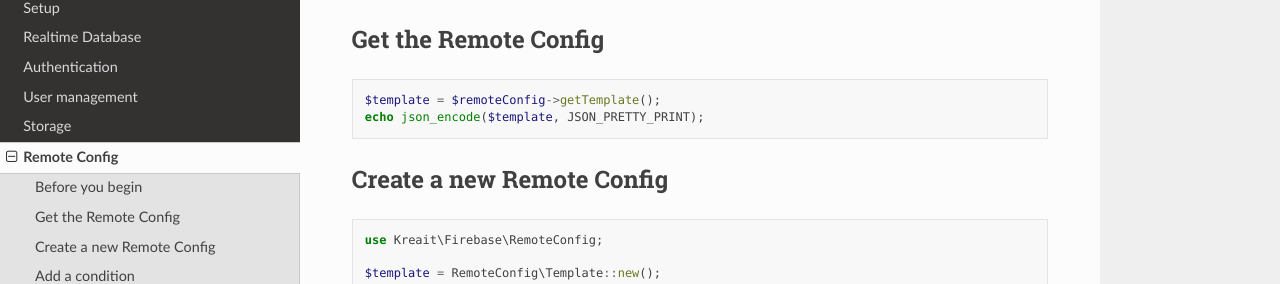
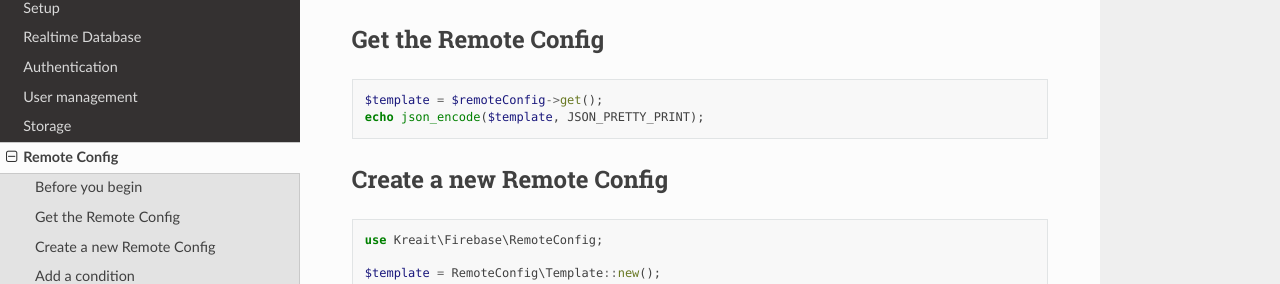
Before and after one commit to kreait/firebase-php, a Sphinx documentation site: the page built from docs/remote-config.rst, in a window 1280 px wide and 1400 px high, scrolled down 821 px. Shown: the part 167-451 px from the top of the window. Built offline with Sphinx 7.4.7 and the Read the Docs theme 2.0.0, drawn with Linux system fonts in a browser that asks for light colours; some of the changed text lies outside the part shown.

Commit message:
Fix RemoteConfig docs

```diff
--- a/docs/remote-config.rst
+++ b/docs/remote-config.rst
@@ -44,7 +44,7 @@ Get the Remote Config
 
 .. code-block:: php
 
-    $template = $remoteConfig->getTemplate();
+    $template = $remoteConfig->get();
     echo json_encode($template, JSON_PRETTY_PRINT);
 
 **************************
```
Also changed, not shown: other parts of docs/remote-config.rst (+1 -1 lines).
